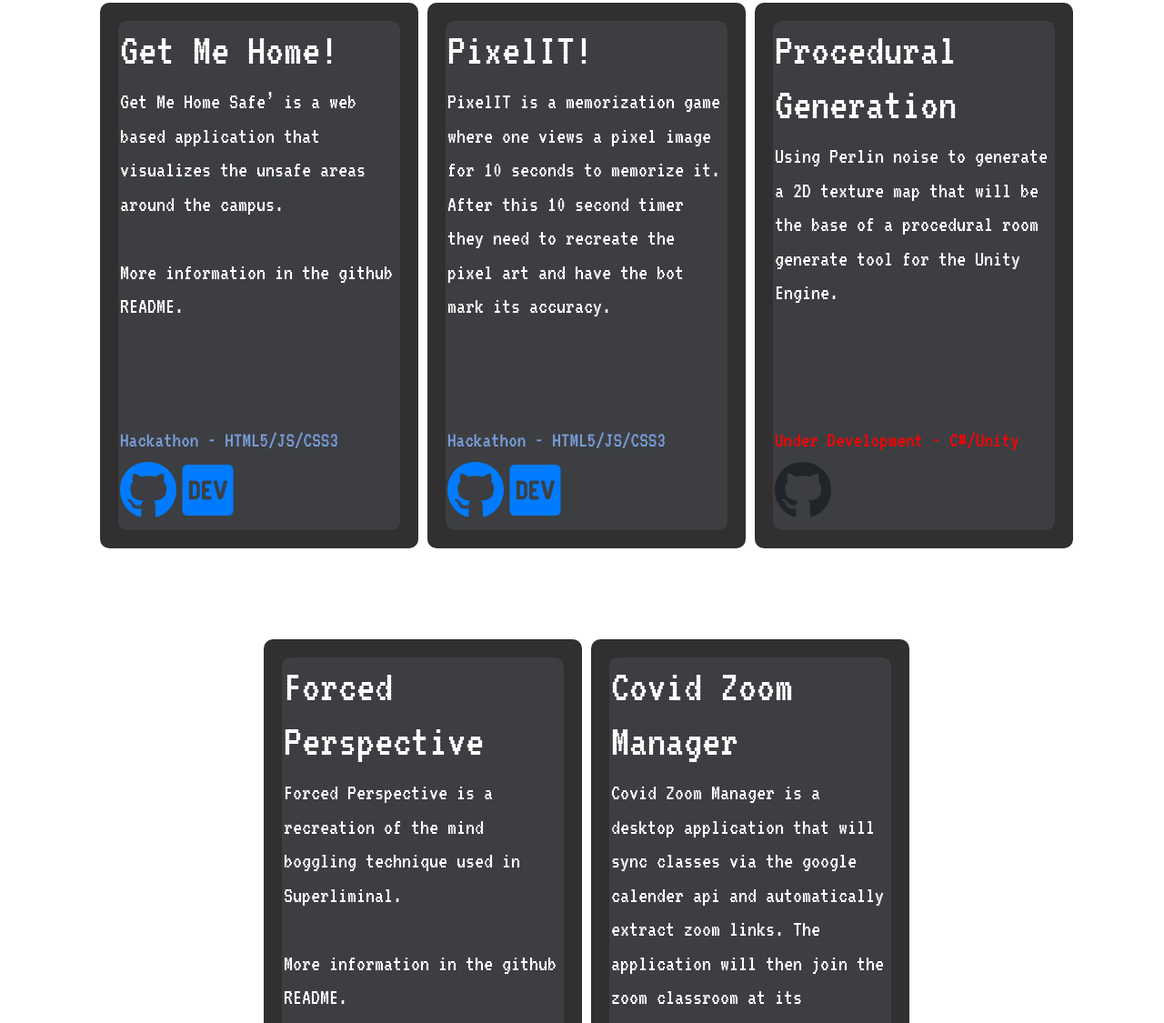
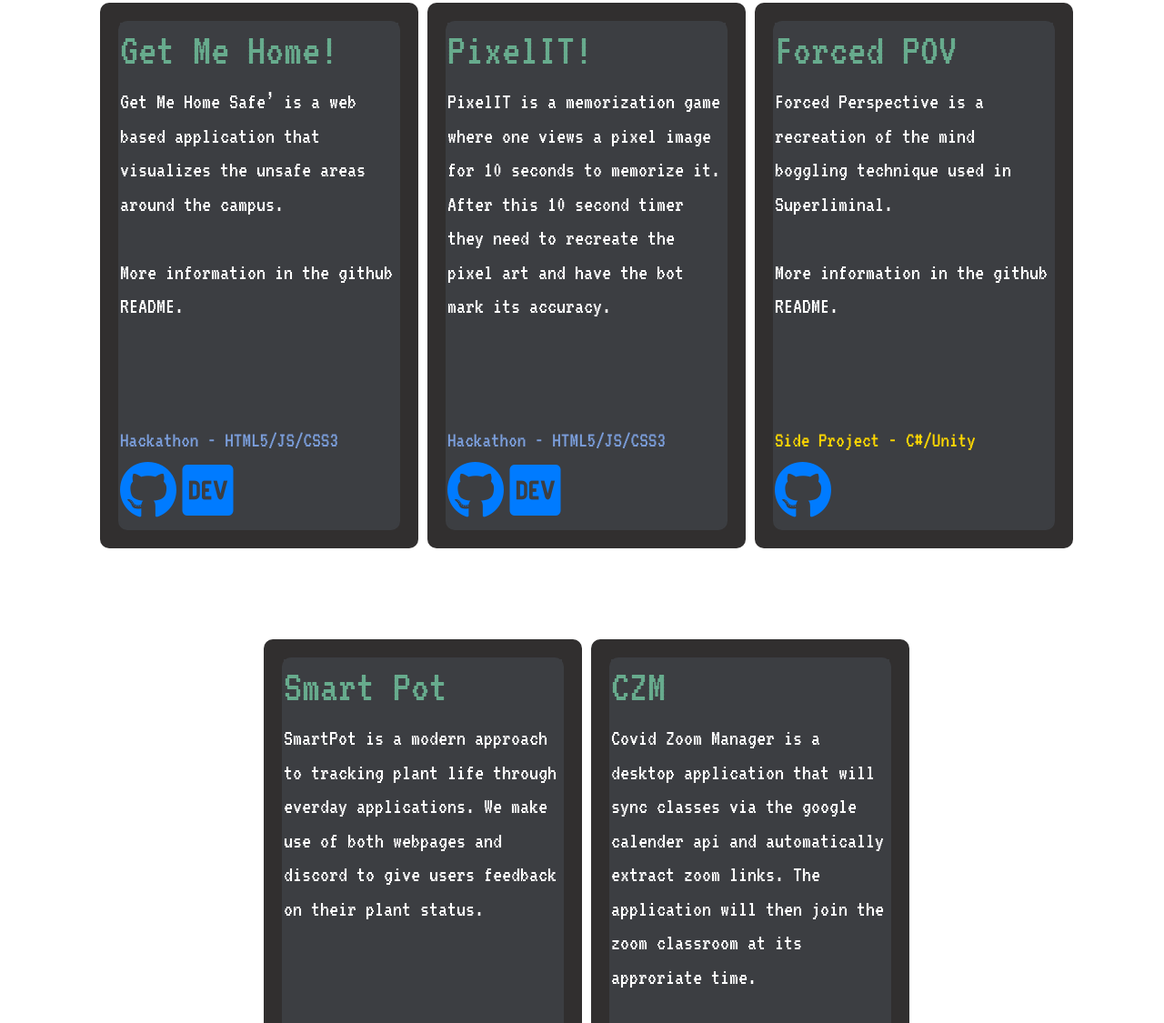
Before and after one commit to oceansam/Portfolio, a plain HTML site: page docs/index.html in a window 1280 px wide. Shown: the part 1675-2800 px from the top of the page at 91% size. Drawn offline with nearby package versions, Linux system fonts and the light colour scheme.

Commit message:
Updated Yearly Content

```diff
--- a/docs/index.css
+++ b/docs/index.css
@@ -126,6 +126,7 @@ div.btn-group >a{
 
 .Project-Name{
   font-size: 50px;
+  color: #67ab8d;
 }
 
 /* Wave */
--- a/docs/index.html
+++ b/docs/index.html
@@ -107,7 +107,7 @@
       </h2>
       <p>
         I'm a second year Computer Science student currently
-        looking for a summer 2021 co-op position.
+        looking for a fall 2021 co-op position.
 
       </p>
       </div>
@@ -205,34 +205,13 @@
       </div>
     </div>
 
-    <div class = "Project-Box">
-      <div class = "Box">
-        <div class = "info">
-          <!-- <img class = "Project-Image" src = "Images/HomeSafe.jpg"> -->
-          <h1 class = "Project-Name">Procedural Generation</h1>
-          <p class = "Project-Descr">
-            Using Perlin noise to generate a 2D texture map that will be the base of a procedural room generate tool
-            for the Unity Engine.
 
-          </p>
-        </div>
-        <div class = "type" id = "underDevelopment">
-          <h4>Under Development - C#/Unity</h4>
-
-        </div>
-        <div class = "refLinks">
-          <a>
-            <i class="fab fa-github" style="font-size: 4em;"></i>
-          </a>
-        </div>
-      </div>
-    </div>
 
     <div class = "Project-Box">
       <div class = "Box">
         <div class = "info">
           <!-- <img class = "Project-Image" src = "Images/HomeSafe.jpg"> -->
-          <h1 class = "Project-Name">Forced Perspective</h1>
+          <h1 class = "Project-Name">Forced POV</h1>
           <p class = "Project-Descr">
             Forced Perspective is a recreation of the mind boggling technique used in Superliminal.
             <br>
@@ -252,13 +231,37 @@
         </div>
       </div>
     </div>
+    <div class = "Project-Box">
+      <div class = "Box">
+        <div class = "info">
+          <!-- <img class = "Project-Image" src = "Images/HomeSafe.jpg"> -->
+          <h1 class = "Project-Name">Smart Pot</h1>
+          <p class = "Project-Descr">
+            SmartPot is a modern approach to tracking plant life through everday applications.
+            We make use of both webpages and discord to give users feedback on their plant status.
 
+          </p>
+        </div>
+        <div class = "type">
+          <h4>Hackathon - VUEJS/JS/CSS3</h4>
+
+        </div>
+        <div class = "refLinks">
+          <a href = "https://github.com/oceansam/SmartPot">
+            <i class="fab fa-github" style="font-size: 4em;"></i>
+          </a>
+          <a href = "https://devpost.com/software/smartpot-f149eq">
+            <i class="fab fa-dev" style="font-size: 4em;"></i>
+          </a>
+        </div>
+      </div>
+    </div>
 
     <div class = "Project-Box">
       <div class = "Box">
         <div class = "info">
           <!-- <img class = "Project-Image" src = "Images/HomeSafe.jpg"> -->
-          <h1 class = "Project-Name">Covid Zoom Manager</h1>
+          <h1 class = "Project-Name">CZM</h1>
           <p class = "Project-Descr">
             Covid Zoom Manager is a desktop application that will sync classes via the google calender api and automatically extract
             zoom links. The application will then join the zoom classroom at its approriate time.
```
